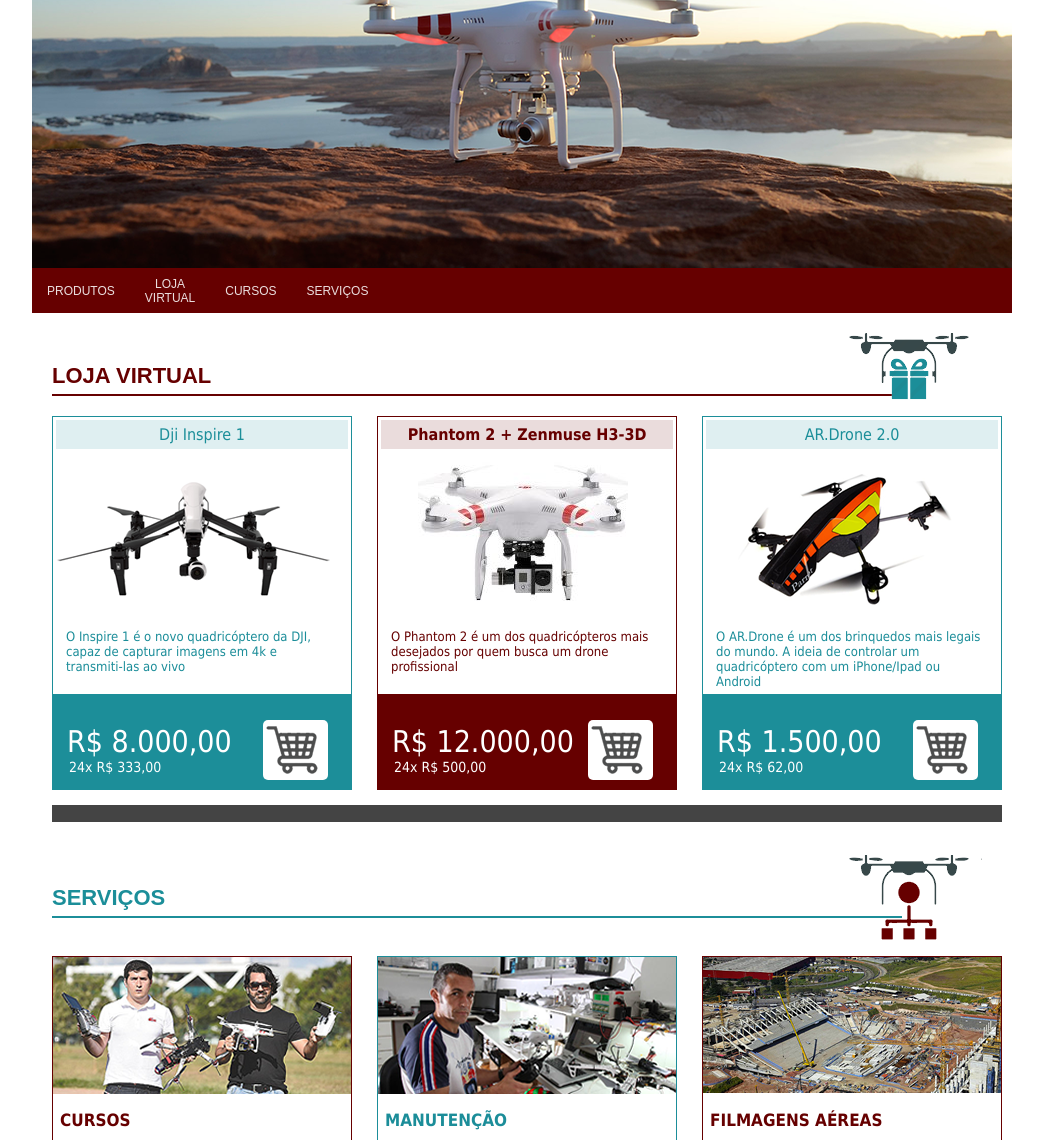
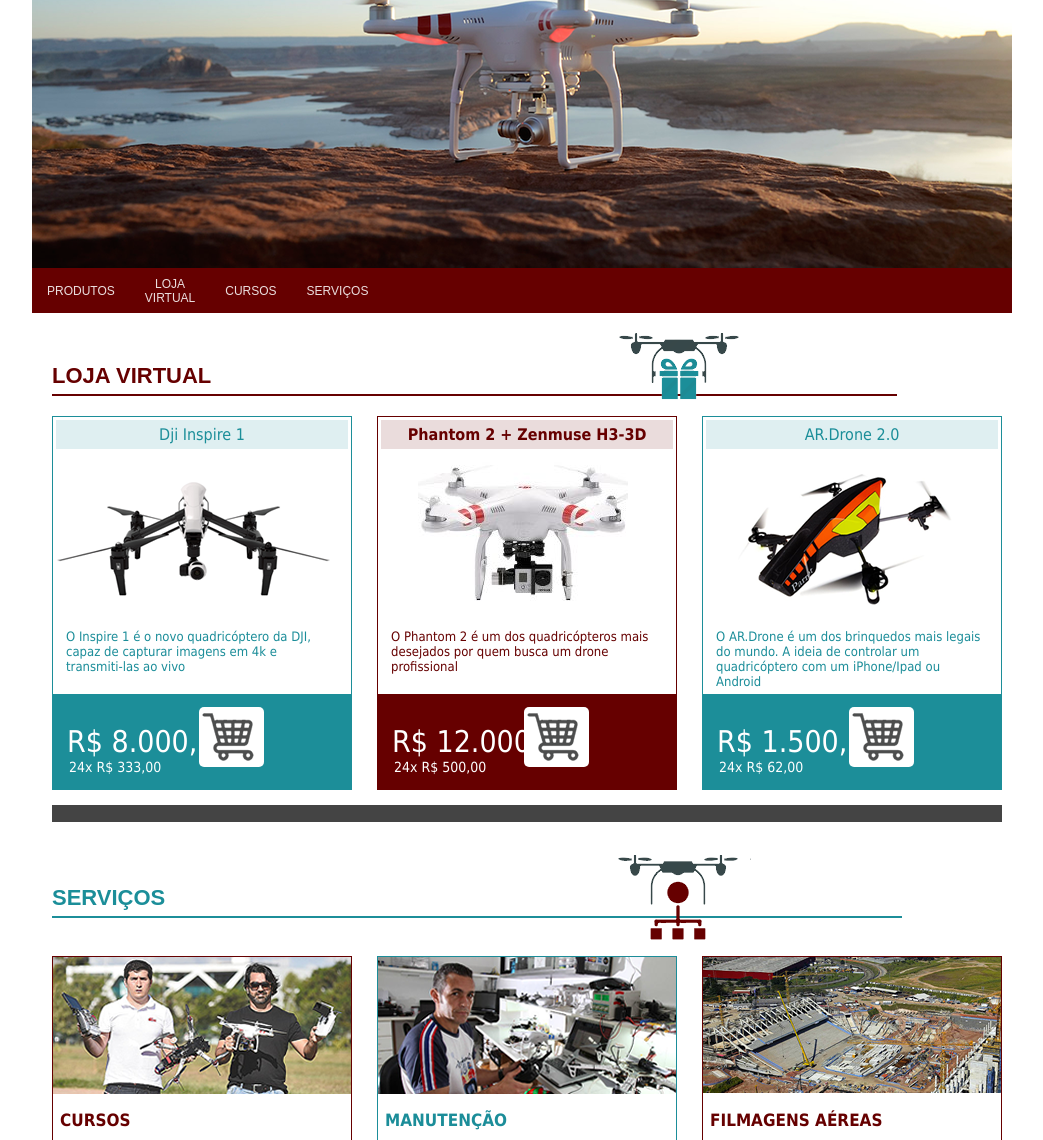
Before and after one commit to JosueTeo220/Drones_Net, a plain HTML site: page Exec_FIAPON/index.html in a window 1280 px wide. Shown: the part 159-1299 px from the top of the page, without its empty margins (118-1161 px from the left). Drawn offline with Linux system fonts and the light colour scheme; files whose address does not match are found by name.

Commit message:
commit001

```diff
--- a/Exec_FIAPON/css/estilo.css
+++ b/Exec_FIAPON/css/estilo.css
@@ -120,7 +120,7 @@ p {
   position: absolute;
   background: url(../img/galerias.fw.png);
   background-position: -135px -15px;
-  margin-left: 61.5%;
+  margin-left: 43.5%;
   display: inline-block;
   height: 85px;
   width: 136px;
@@ -129,7 +129,7 @@ p {
   position: absolute;
   background: url(../img/galerias.fw.png);
   background-position: -10px -15px;
-  margin-left: 62%;
+  margin-left: 44%;
   display: inline-block;
   height: 85px;
   width: 136px;
@@ -181,8 +181,8 @@ p {
   background-position: -35px -115px;
   height: 60px;
   width: 65px;
-  margin-top: 2%;
-  margin-left: 16.5%;
+  margin-top: 1%;
+  margin-left: 11.5%;
 }
 
 /*
```
